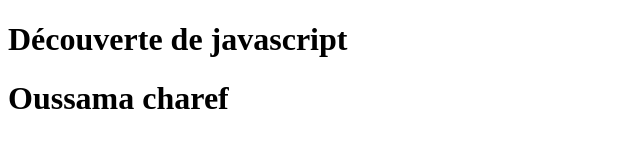
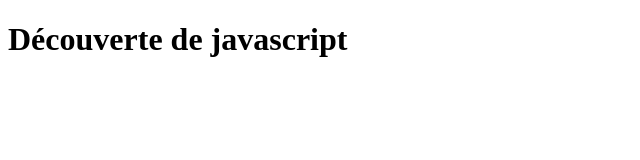
Before and after one commit to OUSSAMA-71/OUSSAMA, a plain HTML site: page index.html in a window 1280 px wide. Shown: the whole page, without its empty margins (0-640 px from the left). Drawn offline with Linux system fonts and the light colour scheme.

```diff
--- a/index.html
+++ b/index.html
@@ -8,7 +8,6 @@
 </head>
 <body>
     <h1>Découverte de javascript</h1>
-    <h1>Oussama charef</h1>
     <script src="script.JS"></script>
 </body>
 </html>
```
